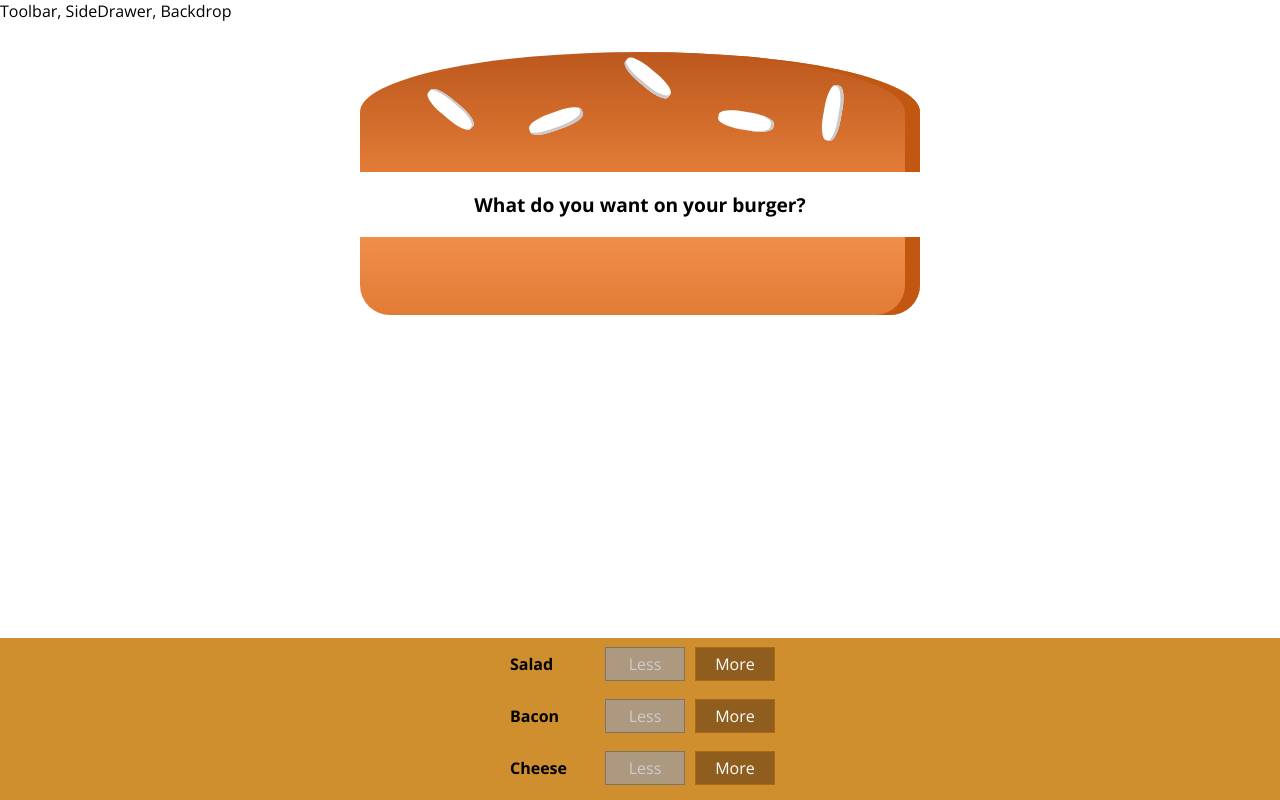
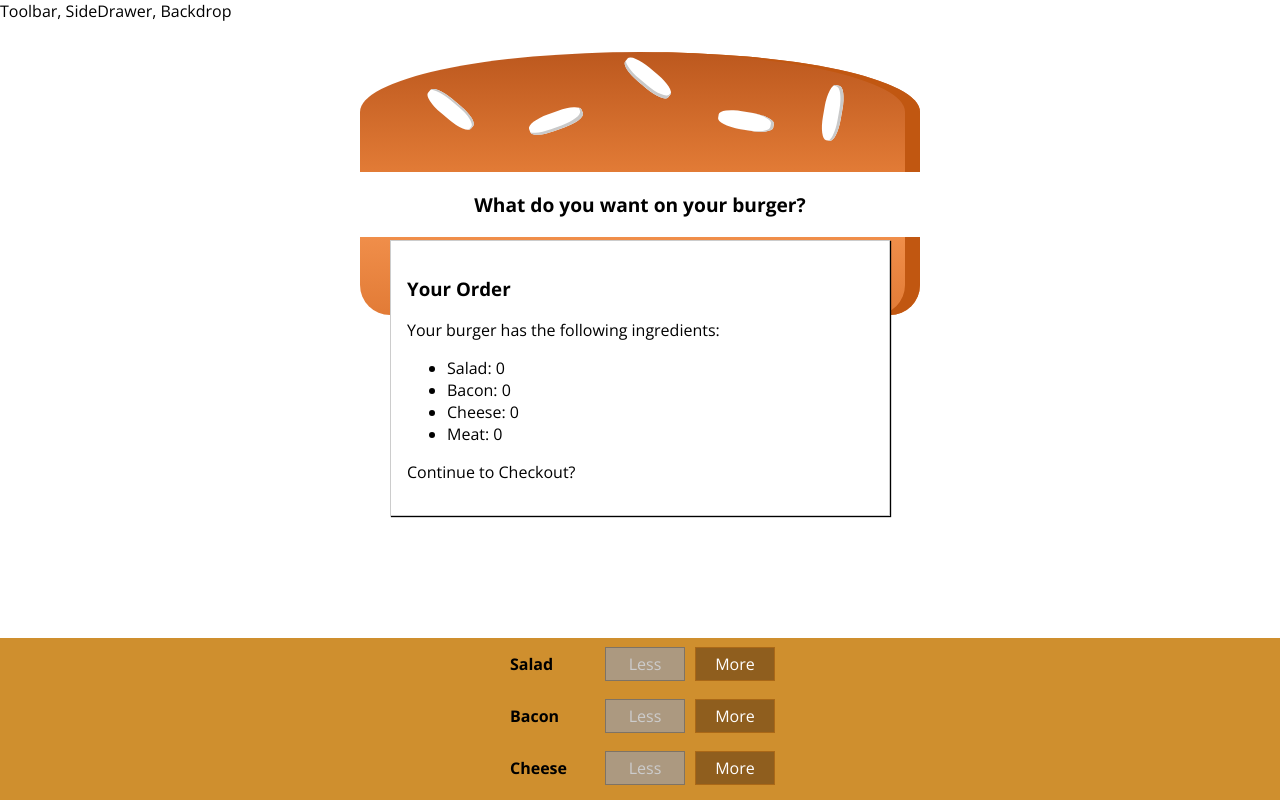
Before and after one commit to zarkle/burger-app, a React (Create React App) app: page / in a window 1280 px wide. Shown: the top 800 px of the page. Built offline with nearby package versions, Linux system fonts and the light colour scheme.

Commit message:
add modal for order summary

```diff
--- /dev/null
+++ b/src/components/Burger/OrderSummary/OrderSummary.js
@@ -0,0 +1,25 @@
+import React from 'react';
+import Aux from '../../../hoc/Aux';
+
+const orderSummary = (props) => {
+  const ingredientSummary = Object.keys(props.ingredients)
+    .map(ingKey => {
+      return (
+        <li key={ingKey}>
+          <span style={{textTransform: 'capitalize'}}>{ingKey}</span>: {props.ingredients[ingKey]}
+        </li>);
+    });
+
+  return (
+    <Aux>
+      <h3>Your Order</h3>
+      <p>Your burger has the following ingredients:</p>
+      <ul>
+        {ingredientSummary}
+      </ul>
+      <p>Continue to Checkout?</p>
+    </Aux>
+  )
+};
+
+export default orderSummary;
--- /dev/null
+++ b/src/components/UI/Modal/Modal.js
@@ -0,0 +1,10 @@
+import React from 'react';
+import styles from './Modal.module.css';
+
+const modal = (props) => (
+  <div className={styles.Modal}>
+    {props.children}
+  </div>
+);
+
+export default modal;
--- /dev/null
+++ b/src/components/UI/Modal/Modal.module.css
@@ -0,0 +1,20 @@
+.Modal {
+  position: fixed;
+  z-index: 500;
+  background-color: white;
+  width: 70%;
+  border: 1px solid #ccc;
+  box-shadow: 1px 1px 1px black;
+  padding: 16px;
+  left: 15%;
+  top: 30%;
+  box-sizing: border-box;
+  transition: all 0.3s ease-out;
+}
+
+@media (min-width: 600px) {
+  .Modal {
+      width: 500px;
+      left: calc(50% - 250px);
+  }
+}
--- a/src/containers/BurgerBuilder/BurgerBuilder.js
+++ b/src/containers/BurgerBuilder/BurgerBuilder.js
@@ -1,7 +1,9 @@
 import React, {Component} from 'react';
 import Aux from '../../hoc/Aux';
 import Burger from '../../components/Burger/Burger';
-import BuildControls from '../../components/Burger/BuildControls/BuildControls';;
+import BuildControls from '../../components/Burger/BuildControls/BuildControls';
+import Modal from '../../components/UI/Modal/Modal';
+import OrderSummary from '../../components/Burger/OrderSummary/OrderSummary';
 
 const INGREDIENT_PRICES = {
   salad: 0.5,
@@ -67,6 +69,9 @@
     }
     return(
       <Aux>
+        <Modal>
+          <OrderSummary ingredients={this.state.ingredients} />
+        </Modal>
         <Burger ingredients={this.state.ingredients} />
         <BuildControls
           ingredientAdded={this.addIngredientHandler}
```
